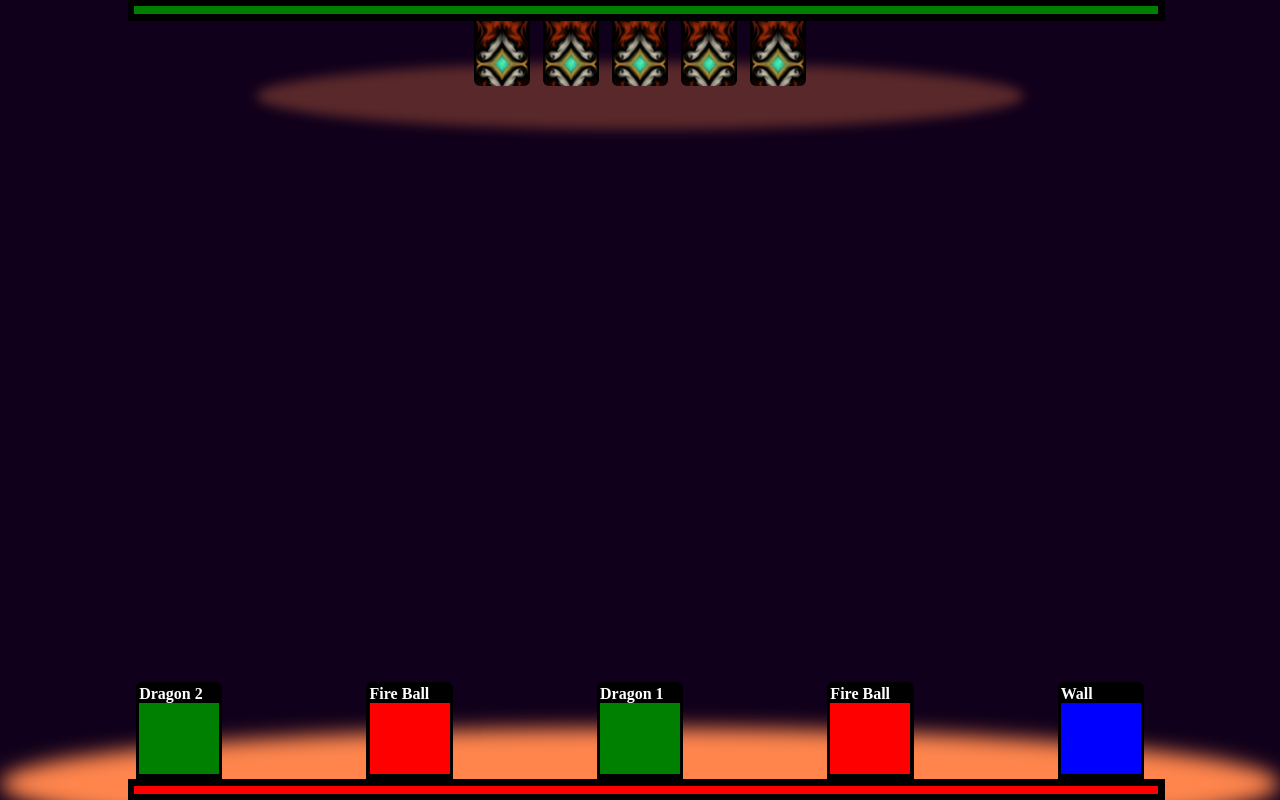
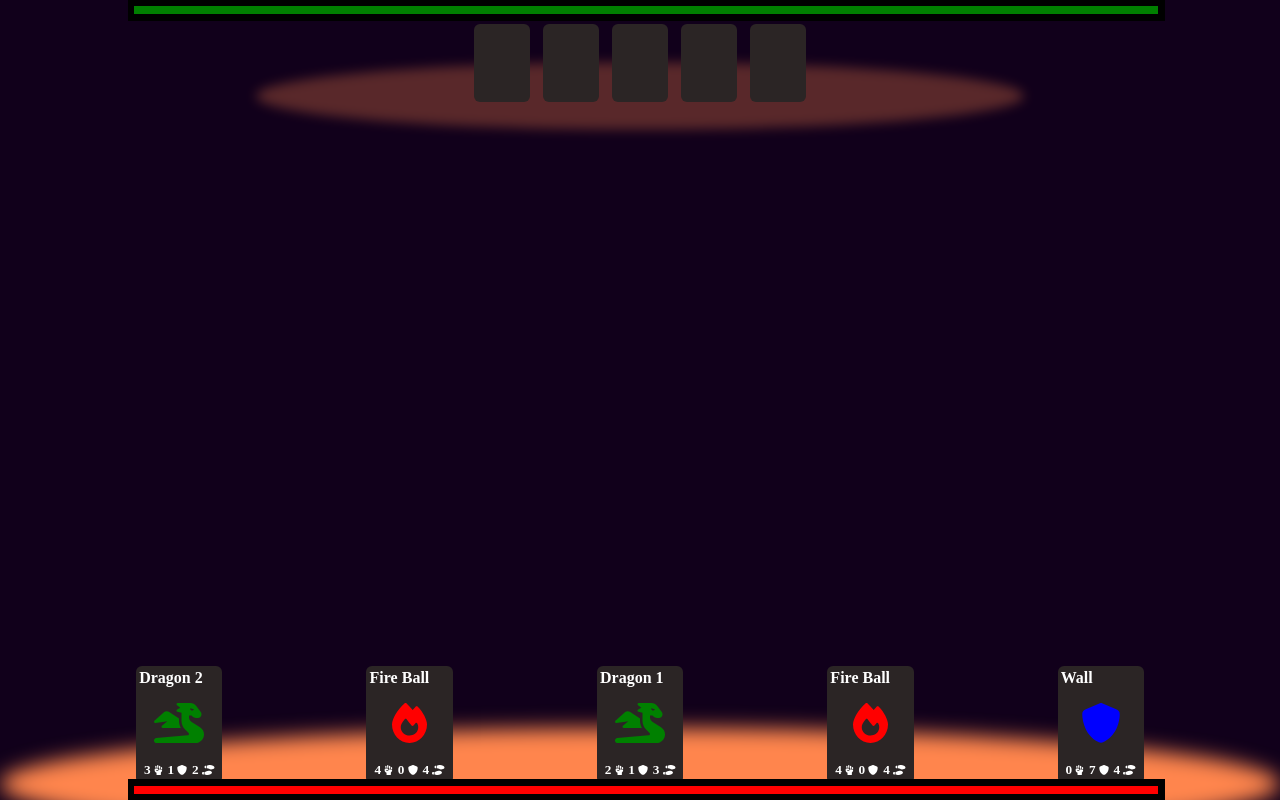
Before and after one commit to Animator55/Card-game-test, a React (Vite) app: page / in a window 1280 px wide. Built offline with nearby package versions, Linux system fonts and the light colour scheme.

Commit message:
fixed lifes

```diff
--- a/src/App.tsx
+++ b/src/App.tsx
@@ -3,7 +3,7 @@ import './assets/App.css'
 import Hand from "./Hand"
 import { cardsD } from "./assets/cardsList"
 import { FontAwesomeIcon } from "@fortawesome/react-fontawesome"
-import { faHandFist, faShield, faShoePrints } from "@fortawesome/free-solid-svg-icons"
+import { IconDefinition, faDragon, faFire, faHandFist, faShield, faShoePrints } from "@fortawesome/free-solid-svg-icons"
 import { calculateFight } from "./logic/calculateFight"
 import { renderFight } from "./logic/renderFight"
 import { fadeOutTable } from "./logic/fadeOutTable"
@@ -11,6 +11,11 @@ import { pickFromDeck } from "./logic/pickFromDeck"
 import { generateRandomEnemyCards } from "./logic/generateRandCard"
 import { checkCards } from "./logic/checkCards"
 import { userType } from "./vite-env"
+
+
+type router = {
+  [key:string] : IconDefinition
+}
 
 const player = {_id: "a"}
 const enemy = {_id: "b"}
@@ -38,11 +43,11 @@ export default function App() {
   const [users, setUsers] = React.useState<{player: userType, enemy: userType}>({
     player: {
       _id: "a",
-      life: 100
+      life: 20
     },
     enemy: {
       _id: "b",
-      life: 100
+      life: 20
     }
   })
 
@@ -108,15 +113,15 @@ export default function App() {
         if(selectedEnemy.includes(enemyCards[round][i])) enemyCards[round].splice(i, 1, "")
       }
 
-      let life1 = 100
-      let life2 = 100
+      let life1 = 20
+      let life2 = 20
       let playerLifeEl = document.querySelector(".player-life") as HTMLElement
       let enemyLifeEl = document.querySelector(".enemy-life") as HTMLElement
       if(playerLifeEl && enemyLifeEl) {
         let bar1 = playerLifeEl.firstChild as HTMLElement
         let bar2 = enemyLifeEl.firstChild as HTMLElement
-        life1 = parseInt(bar1.style.width)
-        life2 = parseInt(bar2.style.width)
+        life1 = Math.round(parseInt(bar1.style.width)/5)
+        life2 = Math.round(parseInt(bar2.style.width)/5)
       }
 
       activateFight([false, false])
@@ -152,6 +157,12 @@ export default function App() {
   }
 
   const RenderTable = ()=>{
+    const iconSelector: router = {
+      "Attack": faFire,
+      "Invocation": faDragon,
+      "Defense":  faShield
+    }
+
     return <section className="table">
       <div className="enemy-table">
         {fight[1] && selectedEnemy.length !== 0 && selectedEnemy.map(card=>{
@@ -164,7 +175,9 @@ export default function App() {
             data-damage={""}
           >
             <h4>{cardsD[card_id].name}</h4>
-            <div className='card-image' style={{background: cardsD[card_id].image}}></div>
+            <div className='card-image' style={{ color: cardsD[card_id].image }}>
+              <FontAwesomeIcon icon={iconSelector[cardsD[card_id].type]}/>
+            </div>
             <div className='d-flex'>
               <div className='d-flex'>
                 <h5>{cardsD[card_id].strength}</h5>
@@ -193,7 +206,9 @@ export default function App() {
             data-damage={""}
           >
             <h4>{cardsD[card_id].name}</h4>
-            <div className='card-image' style={{background: cardsD[card_id].image}}></div>
+            <div className='card-image' style={{ color: cardsD[card_id].image }}>
+              <FontAwesomeIcon icon={iconSelector[cardsD[card_id].type]}/>
+            </div>
             <div className='d-flex'>
               <div className='d-flex'>
                 <h5>{cardsD[card_id].strength}</h5>
@@ -216,12 +231,12 @@ export default function App() {
 
   const PlayerLife = ()=>{
     return <section className="player-life">
-      <div className="bar" style={{width: users.player.life +"%"}}></div>
+      <div className="bar" style={{width: users.player.life*5 +"%"}}></div>
     </section>
   }
   const EnemyLife = ()=>{
     return <section className="enemy-life">
-      <div className="bar" style={{width: users.enemy.life +"%"}}></div>
+      <div className="bar" style={{width: users.enemy.life*5 +"%"}}></div>
     </section>
   }
 
--- a/src/Hand.tsx
+++ b/src/Hand.tsx
@@ -1,7 +1,7 @@
 import React from 'react'
 import { cardsD } from './assets/cardsList'
 import { FontAwesomeIcon } from '@fortawesome/react-fontawesome'
-import { faShield, faShoePrints } from '@fortawesome/free-solid-svg-icons'
+import { IconDefinition, faDragon, faFire, faShield, faShoePrints } from '@fortawesome/free-solid-svg-icons'
 import { faHandFist } from '@fortawesome/free-solid-svg-icons/faHandFist'
 
 type Props = {
@@ -13,6 +13,9 @@ type Props = {
   confirm: Function
   pickCard: Function
   selectedReal: string[]
+}
+type router = {
+  [key:string] : IconDefinition
 }
 
 export default function Hand({ confirm, player, enemy, currentCards, subRound, fight, selectedReal, pickCard }: Props) {
@@ -42,6 +45,11 @@ export default function Hand({ confirm, player, enemy, currentCards, subRound, f
     let className = selectedLocal ? fight[0] ? "card selected vanish" : "card selected" : "card"
 
     let card = currentCards[i].split(".")[0]
+    const iconSelector: router = {
+      "Attack": faFire,
+      "Invocation": faDragon,
+      "Defense":  faShield
+    }
     jsx.push(
       <div
         className={className}
@@ -50,7 +58,9 @@ export default function Hand({ confirm, player, enemy, currentCards, subRound, f
         style={{ pointerEvents: subRound.player === player._id ? "all" : "none", zIndex: selectedLocal ? selectedIndex+1:"0"}}
       >
         <h4>{cardsD[card].name}</h4>
-        <div className='card-image' style={{ background: cardsD[card].image }}></div>
+        <div className='card-image' style={{ color: cardsD[card].image }}>
+          <FontAwesomeIcon icon={iconSelector[cardsD[card].type]}/>
+        </div>
         <div className='d-flex'>
           <div className='d-flex'>
             <h5>{cardsD[card].strength}</h5>
--- a/src/assets/App.css
+++ b/src/assets/App.css
@@ -21,11 +21,11 @@ main {
   left: 5%;
   justify-items: center;
   max-width: 90%;
-  bottom: 0;
+  bottom: 1rem;
   z-index: 1;
 }
 .card {
-  background-color: black;
+  background-color: #2b2525;
   color: white;
   border-radius: 6px;
   height: 7rem;
@@ -46,6 +46,12 @@ main {
 }
 .card-image {
   height: 100%;
+  display: flex;
+  justify-content: center;
+  align-items: center;
+}
+.card-image > svg {
+  font-size: 2.5rem;
 }
 .card > .d-flex {
   justify-content: space-between;
@@ -182,12 +188,14 @@ main {
   position: absolute;
   justify-content: center;
   width: 100%;
-  top: 0.5rem;
+  top: 1.5rem;
   bottom: auto;
 }
 .card:not(.card-in-table).enemy {
-  background: url('../assets/card-back.png');
-  background-size:cover;
+  /* background: url('../assets/card-back.png');
+  background-size:cover; */
+
+  background-color: #2b2525;
   border-radius: 6px;
   min-width: 3.5rem;
   max-width: 3.5rem;
@@ -291,10 +299,12 @@ main[data-turn="1"] .table::after, main[data-turn="0"] .table::before {
 .hide::after {
   opacity: 1;
   content: "";
-  background: url('../assets/card-back.png');
-  background-size:cover;
+  /* background: url('../assets/card-back.png');
+  background-size:cover; */
+  background-color: #2b2525;
   position: absolute;
   inset: 0;
+  z-index: 1;
 }
 
 .use {
--- a/src/logic/renderFight.ts
+++ b/src/logic/renderFight.ts
@@ -106,7 +106,7 @@ export const renderFight = (calculated: resultType[], player:userType, enemy:use
         let bar = playerDOM.lastChild?.firstChild as HTMLElement
         if(!bar) return
         playerLife = playerLife - attackResult.attackToLife.number
-        bar.style.width = `${playerLife}%`
+        bar.style.width = `${playerLife*5}%`
       }
       // to enemy
       else {
@@ -114,7 +114,7 @@ export const renderFight = (calculated: resultType[], player:userType, enemy:use
         let bar = playerDOM.firstChild?.firstChild as HTMLElement
         if(!bar) return
         enemyLife = enemyLife - attackResult.attackToLife.number
-        bar.style.width = `${enemyLife}%`
+        bar.style.width = `${enemyLife*5}%`
       }
       playerDOM.offsetWidth
     }
```
